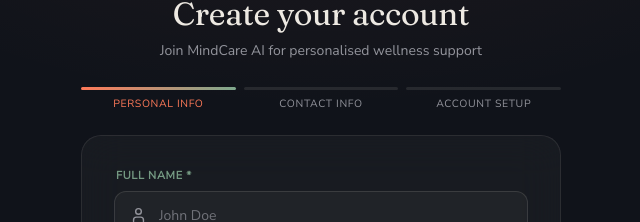
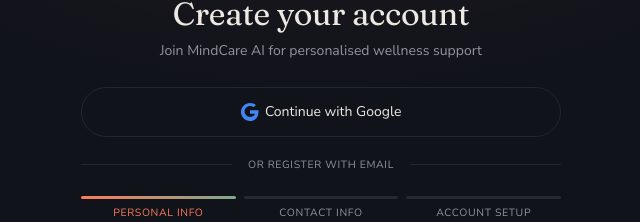
Before and after one commit to partho-majumdar/Project_262_2, a React (Vite) app in the folder frontend/: page /register in a window 1280 px wide. Shown: the part 132-354 px from the top of the page, without its empty margins (319-959 px from the left). Built offline with nearby package versions, Linux system fonts and the light colour scheme; no server answers.

Commit message:
add google login inside register

```diff
--- a/frontend/src/pages/CompleteProfile.jsx
+++ b/frontend/src/pages/CompleteProfile.jsx
@@ -89,7 +89,6 @@
             >
               <option className="bg-[#05110d]">Male</option>
               <option className="bg-[#05110d]">Female</option>
-              <option className="bg-[#05110d]">Other</option>
             </select>
           </div>
 
--- a/frontend/src/pages/Register.jsx
+++ b/frontend/src/pages/Register.jsx
@@ -1,7 +1,9 @@
 import React, { useState } from 'react'
 import { motion, AnimatePresence } from 'framer-motion'
 import { useNavigate, Link } from 'react-router-dom'
+import { useGoogleLogin } from '@react-oauth/google'
 import { Brain, User, Mail, Lock, Phone, MapPin, ChevronRight, ChevronLeft, Eye, EyeOff } from 'lucide-react'
+import { useAuth } from '../contexts/AuthContext'
 import API from '../api'
 import toast from 'react-hot-toast'
 
@@ -41,6 +43,39 @@
   const [showPwd, setShowPwd] = useState(false)
   const [showConfirm, setShowConfirm] = useState(false)
   const nav = useNavigate()
+  const { login } = useAuth()
+
+  // ── Google one-click sign-up ──
+  const googleLogin = useGoogleLogin({
+    onSuccess: async (tokenResponse) => {
+      try {
+        const { data } = await API.post('/auth/google-login', {
+          token: tokenResponse.access_token || tokenResponse.credential,
+        })
+        login(data.user, data.access_token)
+        toast.success(`Welcome, ${data.user.full_name}!`)
+
+        if (data.profile_complete === false) {
+          nav('/complete-profile')
+          return
+        }
+
+        try {
+          const dashRes = await API.get('/dashboard-data')
+          if (dashRes.data?.severity?.final_severity) {
+            nav('/dashboard')
+          } else {
+            nav('/behaviour')
+          }
+        } catch {
+          nav('/behaviour')
+        }
+      } catch {
+        toast.error('Google Sign-up failed')
+      }
+    },
+    onError: () => toast.error('Google Sign-up Failed'),
+  })
 
   const update = (k, v) => setForm(p => ({ ...p, [k]: v }))
 
@@ -141,6 +176,30 @@
           <p className="mc-body text-[14px]" style={{ color: 'var(--mc-muted)', maxWidth: 400 }}>
             Join MindCare AI for personalised wellness support
           </p>
+        </div>
+
+        {/* Google one-click */}
+        <motion.button
+          type="button"
+          whileHover={{ scale: 1.01 }}
+          whileTap={{ scale: 0.98 }}
+          onClick={() => googleLogin()}
+          className="mc-btn-secondary w-full py-3.5 text-sm mb-5"
+        >
+          <svg width="18" height="18" viewBox="0 0 18 18" aria-hidden="true">
+            <path
+              fill="#4285F4"
+              d="M17.64 9.2c0-.637-.057-1.251-.164-1.84H9v3.481h4.844c-.209 1.125-1.07 2.978-4.844 2.978-2.921 0-5.4-2.373-5.4-5.4 0-3.026 2.479-5.4 5.4-5.4 1.713 0 2.865.632 3.536 1.244l2.433-2.375C13.9.84 11.665 0 9 0 4.02 0 0 4.024 0 9s4.02 9 9 9c5.16 0 8.44-3.672 8.44-8.8 0-.6-.068-1.058-.16-1.448l-.16-.352z"
+            />
+          </svg>
+          Continue with Google
+        </motion.button>
+
+        {/* Divider */}
+        <div className="flex items-center gap-4 mb-6">
+          <div className="flex-1 h-px" style={{ background: 'var(--mc-line)' }} />
+          <span className="mc-caption">Or register with email</span>
+          <div className="flex-1 h-px" style={{ background: 'var(--mc-line)' }} />
         </div>
 
         {/* Progress */}
```
Also changed, not shown: 1 other file (tests, documents, lock files or other folders).
